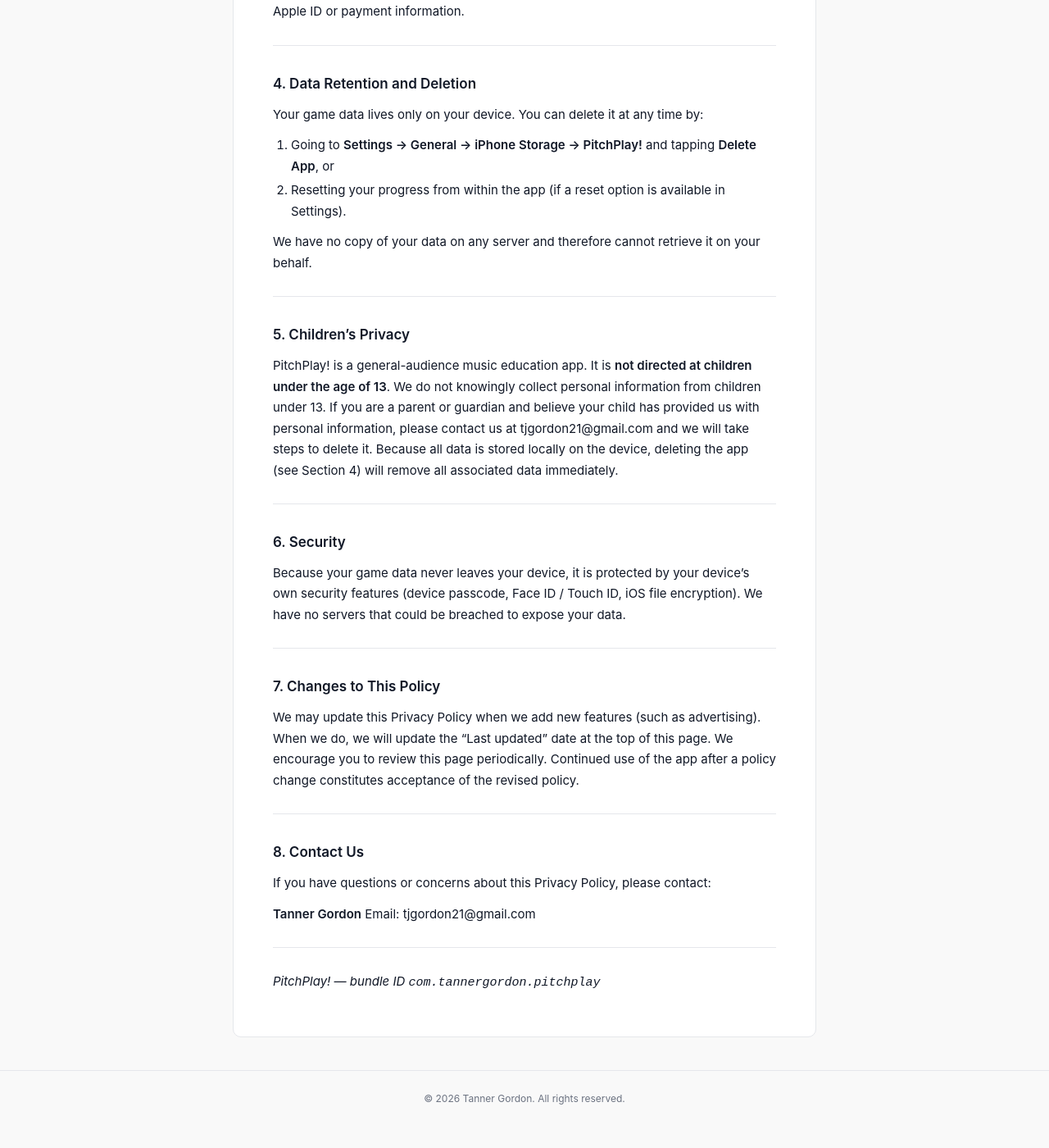
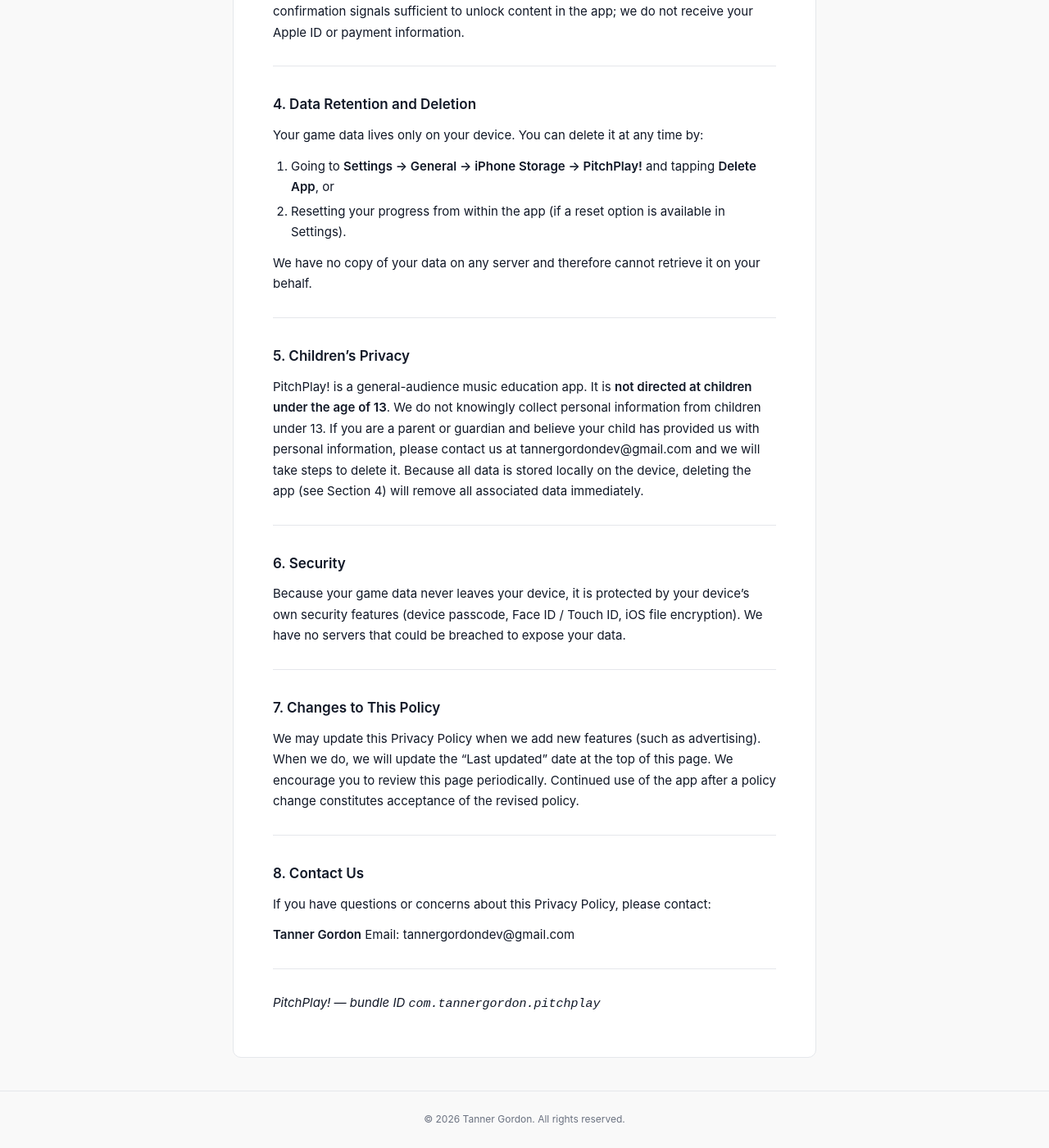
Before and after one commit to TannerGordon/legal, a Jekyll site: the page built from pitchplay/privacy.md, in a window 1280 px wide and 1400 px high, scrolled down 1969 px. Shown: the whole window at 82% size. Built offline with Jekyll 4.4.1, drawn with Linux system fonts in a browser that asks for light colours; before the commit the page ends 3343 px from its top, so only the background shows below that; some of the changed text lies outside the part shown.

Commit message:
Update contact email to tannergordondev@gmail.com
Co-Authored-By: Claude Sonnet 4.6 <noreply@anthropic.com>

```diff
--- a/pitchplay/privacy.md
+++ b/pitchplay/privacy.md
@@ -8,7 +8,7 @@ permalink: /pitchplay/privacy
 
 **App name:** PitchPlay!
 **Developer:** Tanner Gordon
-**Contact:** tjgordon21@gmail.com
+**Contact:** tannergordondev@gmail.com
 **Effective date:** May 1, 2026
 **Last updated:** April 26, 2026
 
@@ -83,7 +83,7 @@ We have no copy of your data on any server and therefore cannot retrieve it on y
 
 ## 5. Children's Privacy
 
-PitchPlay! is a general-audience music education app. It is **not directed at children under the age of 13**. We do not knowingly collect personal information from children under 13. If you are a parent or guardian and believe your child has provided us with personal information, please contact us at tjgordon21@gmail.com and we will take steps to delete it. Because all data is stored locally on the device, deleting the app (see Section 4) will remove all associated data immediately.
+PitchPlay! is a general-audience music education app. It is **not directed at children under the age of 13**. We do not knowingly collect personal information from children under 13. If you are a parent or guardian and believe your child has provided us with personal information, please contact us at tannergordondev@gmail.com and we will take steps to delete it. Because all data is stored locally on the device, deleting the app (see Section 4) will remove all associated data immediately.
 
 ---
 
@@ -104,7 +104,7 @@ We may update this Privacy Policy when we add new features (such as advertising)
 If you have questions or concerns about this Privacy Policy, please contact:
 
 **Tanner Gordon**
-Email: tjgordon21@gmail.com
+Email: tannergordondev@gmail.com
 
 ---
 
```
Also changed, not shown: pitchplay/terms.md (+2 -2 lines).
